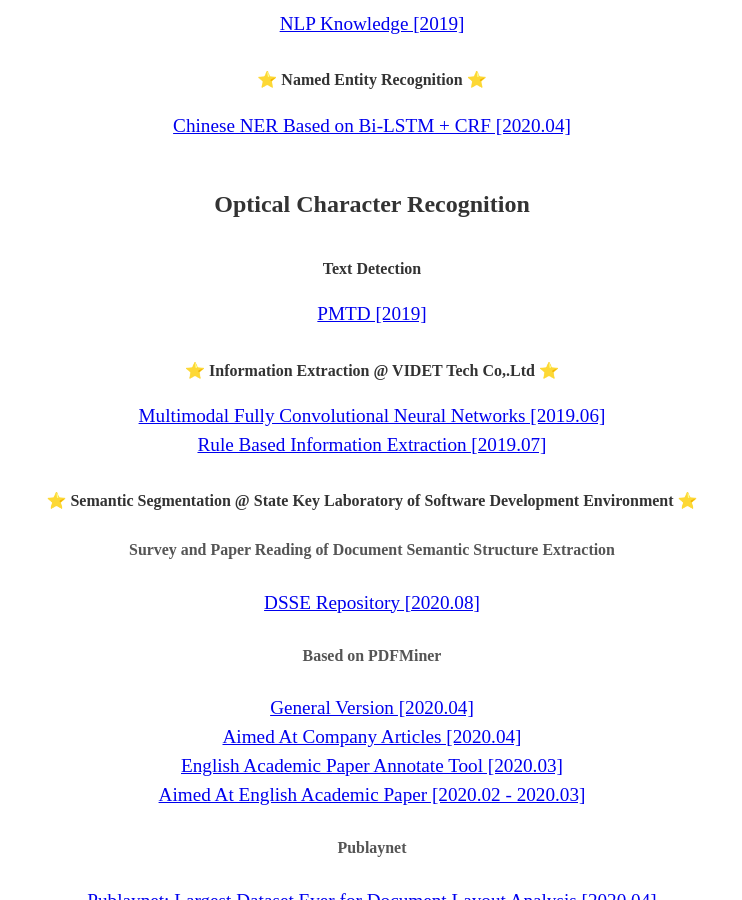
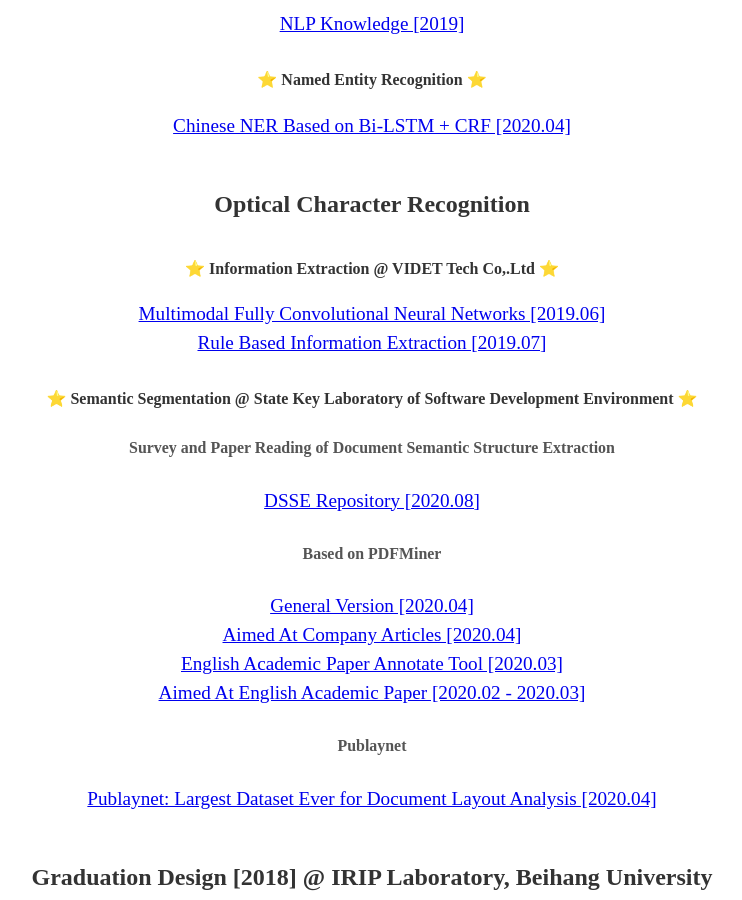
Before and after one commit to Noba1anc3/Noba1anc3.github.io, a Jekyll site: the page built from index.html, in a window 1280 px wide and 900 px high, scrolled down 4245 px. Shown: the whole window, without its empty margins (268-1010 px from the left). Built offline with Jekyll 4.4.1, drawn with Linux system fonts in a browser that asks for light colours; some web fonts are replaced.

Commit message:
Update about.html

```diff
--- a/_includes/about.html
+++ b/_includes/about.html
@@ -100,9 +100,6 @@
 
   <h3>Optical Character Recognition</h3>
 
-  <h4>Text Detection</h4>
-  <a target="_blank" href="https://github.com/Noba1anc3/PMTD">PMTD [2019]</a>
-
   <h4>⭐ Information Extraction @ VIDET Tech Co,.Ltd ⭐</h4>
 
   <a target="_blank" href="https://github.com/Noba1anc3/MFCN">Multimodal Fully Convolutional Neural Networks [2019.06]</a>
```
